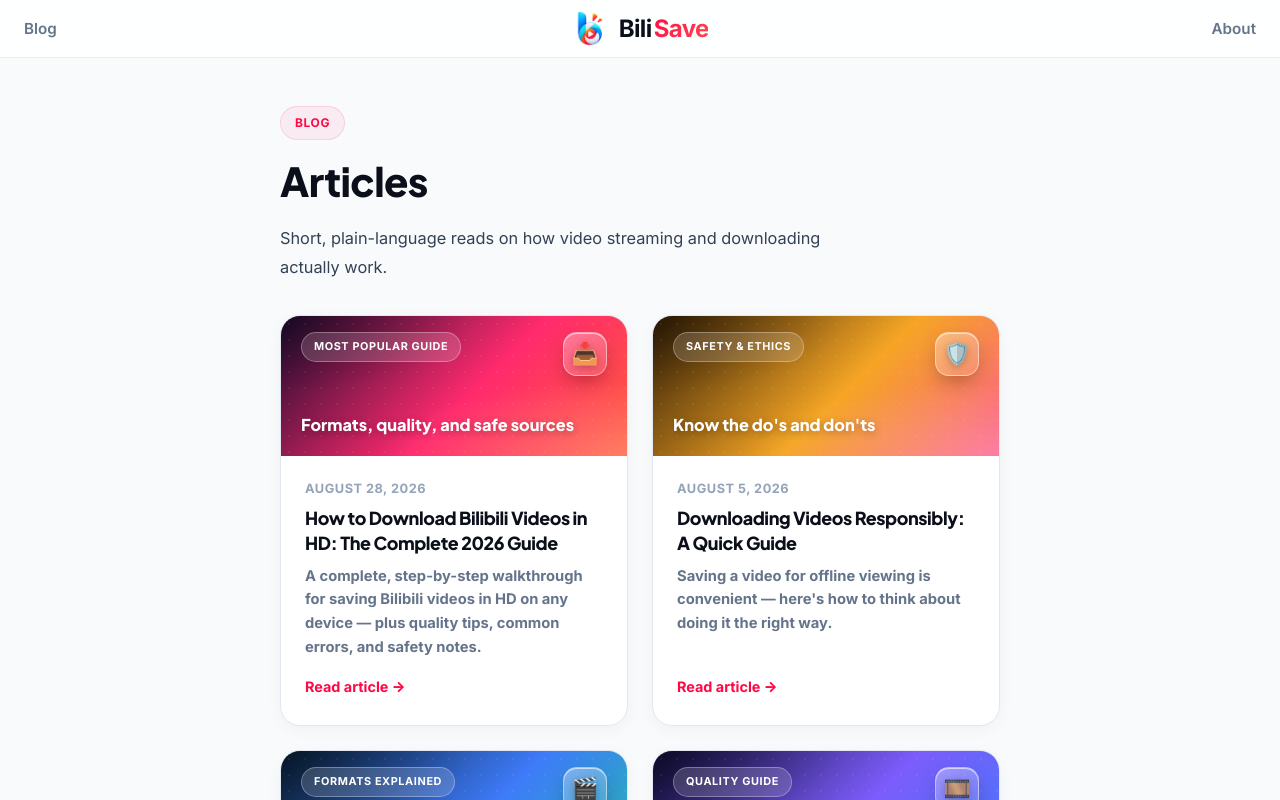
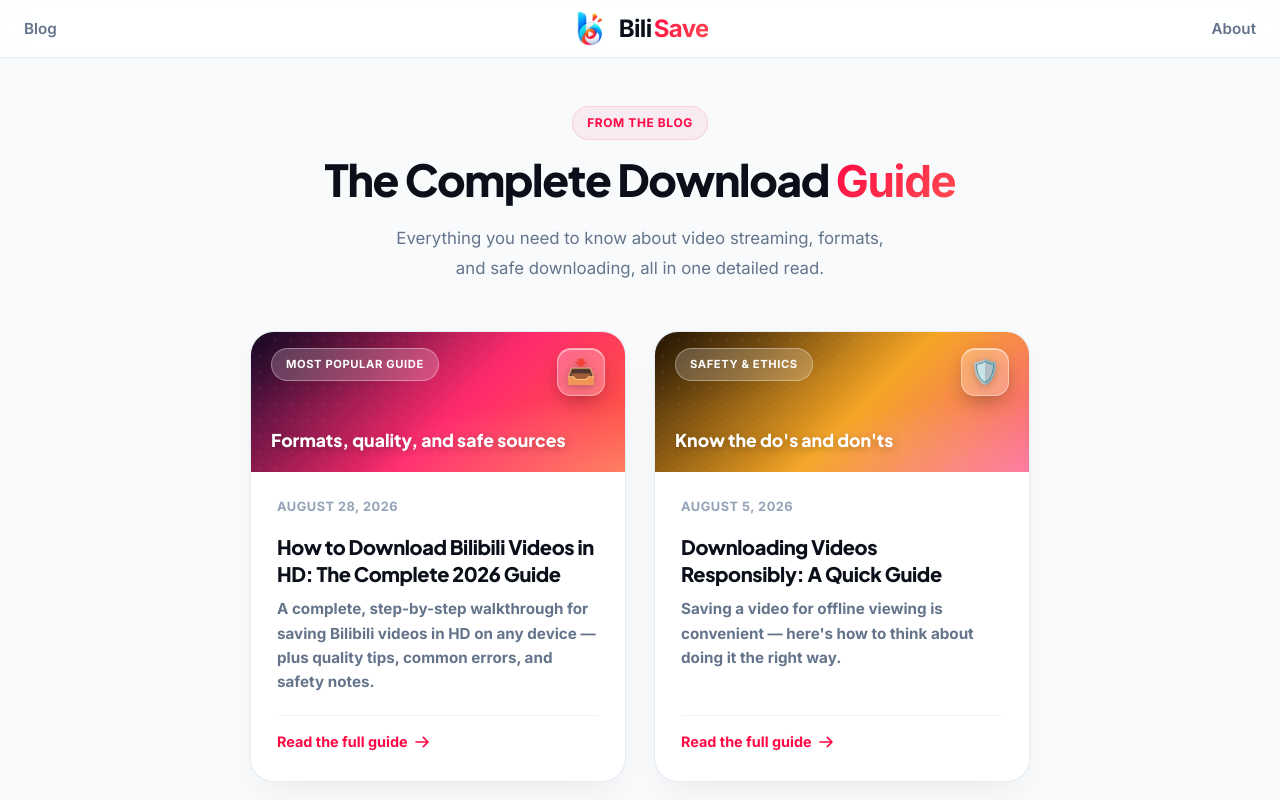
Before and after one commit to ravilavanya362-creator/bilibili-downloader, a Next.js app: page /blog in a window 1280 px wide. Shown: the top 800 px of the page. Built offline with nearby package versions, Linux system fonts and the light colour scheme.

Commit message:
Update index.js

```diff
--- a/pages/blog/index.js
+++ b/pages/blog/index.js
@@ -5,50 +5,109 @@
 export default function BlogIndex({ posts }) {
   return (
     <Layout
-      title="Blog"
+      title="BiliSave Blog - Guides & Tips"
       description="Articles about video quality, streaming formats, and downloading responsibly."
     >
-      <div className="content-page">
-        <div className="eyebrow">Blog</div>
-        <h1>Articles</h1>
-        <p className="subtitle" style={{ textAlign: "left", margin: "0 0 32px" }}>
-          Short, plain-language reads on how video streaming and downloading
-          actually work.
+      <div className="content-page" style={{ maxWidth: "820px" }}>
+
+        {/* Modern Header Section */}
+        <div style={{ textAlign: "center", marginBottom: "48px" }}>
+          <div className="eyebrow eyebrow-center" style={{ marginBottom: "12px" }}>
+            FROM THE BLOG
+          </div>
+          <h1 style={{ fontSize: "clamp(2rem, 5vw, 2.75rem)", fontWeight: "900", letterSpacing: "-0.03em", marginBottom: "14px" }}>
+            The Complete Download <span style={{ background: "var(--primary-gradient)", WebkitBackgroundClip: "text", WebkitTextFillColor: "transparent" }}>Guide</span>
+          </h1>
+          <p className="subtitle" style={{ textAlign: "center", margin: "0 auto", fontSize: "1.05rem", color: "var(--text-muted)", maxWidth: "520px" }}>
+            Everything you need to know about video streaming, formats, and safe downloading, all in one detailed read.
           </p>
+        </div>
 
-        <div className="post-list">
-          {posts.map((post) => (
-            <Link key={post.slug} href={`/blog/${post.slug}`} className="post-card">
-              <div className="post-thumb" style={{ background: post.gradient }}>
-                <div className="thumb-visual">
+        {/* Premium Blog Cards Grid */}
+        <div className="post-list" style={{ gap: "28px" }}>
+          {posts.map((post, index) => {
+            // Dynamic premium styling per card for variety
+            const gradients = [
+              "linear-gradient(135deg, #ff0844 0%, #ff4e50 100%)",
+              "linear-gradient(135deg, #f59e0b 0%, #f97316 100%)",
+              "linear-gradient(135deg, #3b82f6 0%, #6366f1 100%)",
+            ];
+            const cardBg = post.gradient || gradients[index % gradients.length];
+
+            return (
+              <Link
+                key={post.slug}
+                href={`/blog/${post.slug}`}
+                className="post-card"
+                style={{
+                  borderRadius: "24px",
+                  border: "1px solid rgba(226, 232, 240, 0.8)",
+                  boxShadow: "0 14px 35px -10px rgba(0, 0, 0, 0.07)",
+                  transition: "all 0.25s cubic-bezier(0.16, 1, 0.3, 1)",
+                  overflow: "hidden"
+                }}
+              >
+                {/* Visual Banner Header */}
+                <div className="post-thumb" style={{ background: cardBg, height: "160px", position: "relative" }}>
+                  <div className="thumb-visual" style={{ padding: "20px" }}>
                     <div className="thumb-top-row">
-                    {post.category && <span className="thumb-tag">{post.category}</span>}
-                    <div className="thumb-icon-badge">
-                      <span>{post.emoji}</span>
+                      {post.category && (
+                        <span className="thumb-tag" style={{ background: "rgba(255, 255, 255, 0.2)", backdropFilter: "blur(8px)", border: "1px solid rgba(255, 255, 255, 0.35)", fontWeight: "800", fontSize: "0.7rem", padding: "6px 14px" }}>
+                          {post.category}
+                        </span>
+                      )}
+                      <div className="thumb-icon-badge" style={{ width: "48px", height: "48px", borderRadius: "14px", background: "rgba(255, 255, 255, 0.25)", border: "1px solid rgba(255, 255, 255, 0.4)" }}>
+                        <span style={{ fontSize: "1.5rem" }}>{post.emoji || "✨"}</span>
                       </div>
                     </div>
                     {post.tagline && (
-                    <div className="thumb-heading">
-                      <p className="thumb-title">{post.tagline}</p>
+                      <div className="thumb-heading" style={{ marginTop: "10px" }}>
+                        <p className="thumb-title" style={{ fontSize: "1.1rem", textShadow: "0 2px 8px rgba(0,0,0,0.25)" }}>{post.tagline}</p>
                       </div>
                     )}
                   </div>
                 </div>
-              <div className="post-card-body">
-                <span className="post-date">
+
+                {/* Card Body Information */}
+                <div className="post-card-body" style={{ padding: "24px 26px 28px" }}>
+                  <div style={{ display: "flex", alignItems: "center", gap: "8px", marginBottom: "10px" }}>
+                    <span className="post-date" style={{ fontSize: "0.8rem", fontWeight: "700", color: "#94a3b8" }}>
                       {new Date(post.date).toLocaleDateString("en-US", {
                         year: "numeric",
                         month: "long",
                         day: "numeric",
                       })}
                     </span>
-                <h2>{post.title}</h2>
-                <p>{post.excerpt}</p>
-                <span className="post-read-more">Read article →</span>
+                    {post.readingTime && (
+                      <>
+                        <span style={{ color: "#cbd5e1" }}>•</span>
+                        <span style={{ fontSize: "0.8rem", fontWeight: "700", color: "#94a3b8" }}>{post.readingTime}</span>
+                      </>
+                    )}
+                  </div>
+
+                  <h2 style={{ fontSize: "1.25rem", fontWeight: "800", letterSpacing: "-0.02em", color: "var(--text-main)", marginBottom: "10px", lineHeight: "1.35" }}>
+                    {post.title}
+                  </h2>
+
+                  <p style={{ fontSize: "0.95rem", color: "var(--text-muted)", lineHeight: "1.6", marginBottom: "20px" }}>
+                    {post.excerpt}
+                  </p>
+
+                  <div style={{ display: "flex", alignItems: "center", justifyContent: "space-between", paddingTop: "14px", borderTop: "1px solid #f1f5f9" }}>
+                    <span className="post-read-more" style={{ color: "#ff0844", fontWeight: "800", fontSize: "0.9rem", display: "inline-flex", alignItems: "center", gap: "6px" }}>
+                      Read the full guide
+                      <svg width="16" height="16" fill="none" viewBox="0 0 24 24" stroke="currentColor" strokeWidth="2.5">
+                        <path strokeLinecap="round" strokeLinejoin="round" d="M14 5l7 7m0 0l-7 7m7-7H3" />
+                      </svg>
+                    </span>
+                  </div>
                 </div>
               </Link>
-          ))}
+            );
+          })}
         </div>
+
       </div>
     </Layout>
   );
```
Lines whose indentation alone changed are shown as unchanged.
